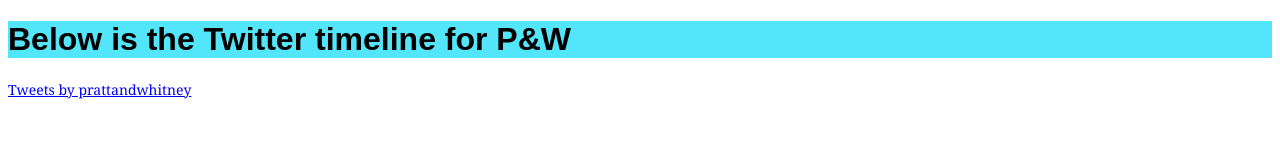
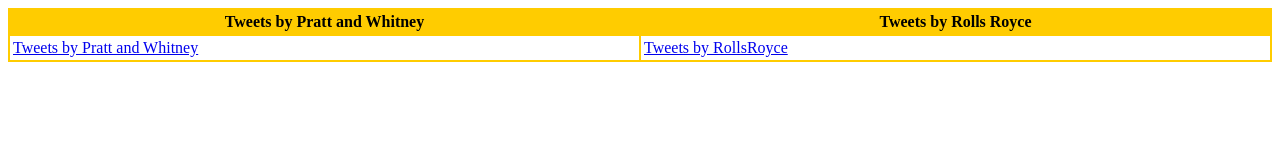
Before and after one commit to sanjukta19/twitter, a plain HTML site: page index.html in a window 1280 px wide. Drawn offline with Linux system fonts and the light colour scheme.

Commit message:
Update index.html

```diff
--- a/index.html
+++ b/index.html
@@ -9,10 +9,43 @@
 body {background-color:#ffffff;background-repeat:no-repeat;background-position:top left;background-attachment:fixed;}
 h1{font-family:Arial, sans-serif;color:#000000;background-color:#53e5f9;}
 p {font-family:Georgia, serif;font-size:14px;font-style:normal;font-weight:normal;color:#000000;background-color:#ffffff;}
+table.GeneratedTable {
+  width: 100%;
+  background-color: #ffffff;
+  border-collapse: collapse;
+  border-width: 2px;
+  border-color: #ffcc00;
+  border-style: solid;
+  color: #000000;
+}
+
+table.GeneratedTable td, table.GeneratedTable th {
+  border-width: 2px;
+  border-color: #ffcc00;
+  border-style: solid;
+  padding: 3px;
+}
+
+table.GeneratedTable thead {
+  background-color: #ffcc00;
+}
 </style>
 </head>
 <body>
-<h1>Below is the Twitter timeline for P&W</h1>
-<p><a class="twitter-timeline" href="https://twitter.com/prattandwhitney?ref_src=twsrc%5Etfw">Tweets by prattandwhitney</a> <script async src="https://platform.twitter.com/widgets.js" charset="utf-8"></script></p>
+<table class="GeneratedTable">
+  <thead>
+    <tr>
+      <th>Tweets by Pratt and Whitney</th>
+      <th>Tweets by Rolls Royce</th>
+    </tr>
+  </thead>
+  <tbody>
+
+      <td align="top" width="50%"><a class="twitter-timeline" href="https://twitter.com/prattandwhitney?ref_src=twsrc%5Etfw">Tweets by Pratt and Whitney</a> <script async src="https://platform.twitter.com/widgets.js" charset="utf-8"></script></td>
+     <td align="top" width="50%"><a class="twitter-timeline" href="https://twitter.com/RollsRoyce?ref_src=twsrc%5Etfw">Tweets by RollsRoyce</a> <script async src="https://platform.twitter.com/widgets.js" charset="utf-8"></script></td>
+    </tr>
+  </tbody>
+</table>
+
 </body>
 </html>
```
